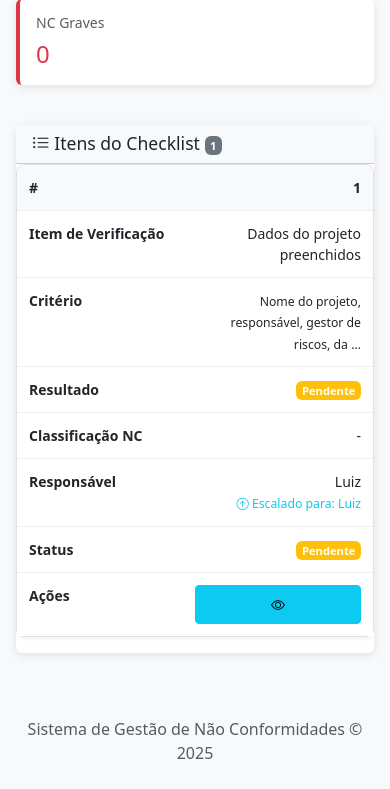
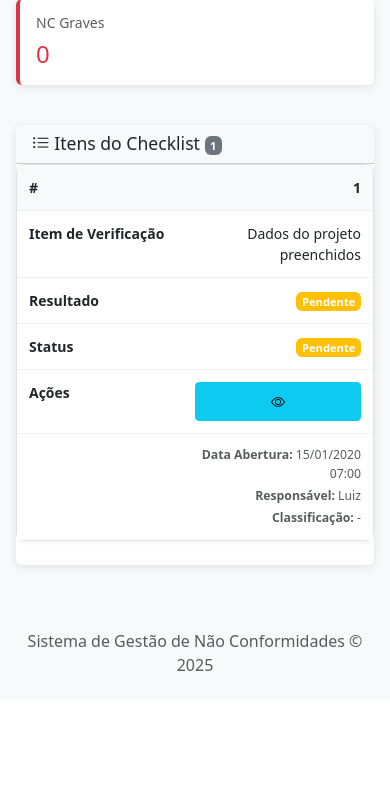
Before and after one commit to fergrenteski/checklist-nc, a Flask app: page /checklist/1 in a window 390 px wide. Shown: the part 563-1352 px from the top of the page. After the commit the page ends 1234 px from the top, so only its background shows below. Run offline with Flask 3, Linux system fonts and the light colour scheme; a user stored in the database is signed in; tables that the repository leaves empty hold one stand-in row (values such as "Sample post"); some libraries are stand-ins or nearby versions.

Commit message:
Melhorado a responsividade.

```diff
--- a/static/css/ver_checklist.css
+++ b/static/css/ver_checklist.css
@@ -17,3 +17,38 @@
 .modal.show {
     display: block;
 }
+
+/* Forçar barra de rolagem horizontal visível no container da tabela */
+.table-responsive {
+    overflow-x: auto !important;
+    overflow-y: hidden !important;
+    -webkit-overflow-scrolling: touch; /* rolagem suave em iOS */
+}
+
+/* Estilizar a barra de rolagem horizontal (WebKit) */
+.table-responsive::-webkit-scrollbar {
+    height: 10px;
+}
+.table-responsive::-webkit-scrollbar-track {
+    background: transparent;
+}
+.table-responsive::-webkit-scrollbar-thumb {
+    background-color: rgba(0,0,0,0.18);
+    border-radius: 8px;
+}
+
+/* Tornar os botões não quebráveis e garantir visibilidade */
+.table td .btn-group,
+.table td .btn {
+    white-space: nowrap;
+}
+
+/* Mobile: garantir espaço para o bloco expandido e evitar sobreposição */
+@media (max-width: 767.98px) {
+    .table-responsive {
+        padding-bottom: 0.5rem; /* espaço para a scrollbar e botões */
+    }
+    .modal.fullscreen-sm-down .modal-content {
+        padding-bottom: 1.5rem;
+    }
+}
--- a/templates/ver_checklist.html
+++ b/templates/ver_checklist.html
@@ -116,10 +116,11 @@
                                 <th>#</th>
                                 <th>Seção</th>
                                 <th>Item de Verificação</th>
-                                <th>Critério</th>
+                                <th class="d-none d-md-table-cell">Critério</th>
                                 <th>Resultado</th>
-                                <th>Classificação NC</th>
-                                <th>Responsável</th>
+                                <th class="d-none d-md-table-cell">Classificação NC</th>
+                                <th class="d-none d-md-table-cell">Responsável</th>
+                                <th class="d-none d-sm-table-cell">Data Abertura</th>
                                 <th>Status</th>
                                 <th>Ações</th>
                             </tr>
@@ -130,7 +131,7 @@
                                 <td data-label="#"><strong>{{ item.item_template.ordem }}</strong></td>
                                 <td data-label="Seção">{{ item.item_template.secao }}</td>
                                 <td data-label="Item de Verificação">{{ item.item_template.item_verificacao }}</td>
-                                <td data-label="Critério">
+                                <td class="d-none d-md-table-cell" data-label="Critério">
                                     <small>{{ item.item_template.criterio_conformidade[:50] }}
                                     {% if item.item_template.criterio_conformidade|length > 50 %}...{% endif %}</small>
                                 </td>
@@ -149,7 +150,7 @@
                                         <span class="badge bg-warning">Pendente</span>
                                     {% endif %}
                                 </td>
-                                <td data-label="Classificação NC">
+                                <td class="d-none d-md-table-cell" data-label="Classificação NC">
                                     {% if item.classificacao_nc == 'L' %}
                                         <span class="badge badge-leve">🟢 Leve</span>
                                     {% elif item.classificacao_nc == 'M' %}
@@ -160,7 +161,7 @@
                                         -
                                     {% endif %}
                                 </td>
-                                <td data-label="Responsável">
+                                <td class="d-none d-md-table-cell" data-label="Responsável">
                                     {% if item.responsavel %}
                                         {{ item.responsavel.nome }}
                                         {% if item.escalado %}
@@ -168,6 +169,13 @@
                                             <i class="bi bi-arrow-up-circle"></i> Escalado para: {{ item.escalado_para.nome }}
                                         </small>
                                         {% endif %}
+                                    {% else %}
+                                        -
+                                    {% endif %}
+                                </td>
+                                <td class="d-none d-sm-table-cell" data-label="Data Abertura">
+                                    {% if item.data_criacao %}
+                                        {{ (item.data_criacao|brasilia).strftime('%d/%m/%Y %H:%M') }}
                                     {% else %}
                                         -
                                     {% endif %}
@@ -210,6 +218,27 @@
                                         {% endif %}
                                     </div>
                                 </td>
+                                <!-- Mobile-only expanded info (full-width row inside the same tr) -->
+                                <td class="d-md-none" colspan="10">
+                                    <div class="small text-muted">
+                                        <div><strong>Data Abertura:</strong>
+                                            {% if item.data_criacao %}
+                                                {{ (item.data_criacao|brasilia).strftime('%d/%m/%Y %H:%M') }}
+                                            {% else %}
+                                                -
+                                            {% endif %}
+                                        </div>
+                                        <div class="mt-1"><strong>Responsável:</strong>
+                                            {% if item.responsavel %}{{ item.responsavel.nome }}{% else %}-{% endif %}
+                                        </div>
+                                        <div class="mt-1"><strong>Classificação:</strong>
+                                            {% if item.classificacao_nc == 'L' %}Leve
+                                            {% elif item.classificacao_nc == 'M' %}Moderada
+                                            {% elif item.classificacao_nc == 'G' %}Grave
+                                            {% else %}-{% endif %}
+                                        </div>
+                                    </div>
+                                </td>
                             </tr>
                             {% endfor %}
                         </tbody>
@@ -219,7 +248,7 @@
                 <!-- Modais de Detalhes (fora da tabela) -->
                 {% for item in checklist.itens|sort(attribute='item_template.ordem') %}
                 <div class="modal fade" id="detalhesModal{{ item.id }}" tabindex="-1">
-                    <div class="modal-dialog modal-lg modal-dialog-scrollable">
+                    <div class="modal-dialog modal-lg modal-dialog-scrollable modal-fullscreen-sm-down">
                         <div class="modal-content">
                             <div class="modal-header">
                                 <h5 class="modal-title">Detalhes do Item #{{ item.item_template.ordem }}</h5>
@@ -240,6 +269,11 @@
                                     <dd class="col-sm-8">
                                         {% if item.resultado %}{{ item.resultado }}{% else %}Não preenchido{% endif %}
                                     </dd>
+
+                                    {% if item.data_criacao %}
+                                    <dt class="col-sm-4">Data de Abertura:</dt>
+                                    <dd class="col-sm-8">{{ (item.data_criacao|brasilia).strftime('%d/%m/%Y %H:%M') }}</dd>
+                                    {% endif %}
 
                                     {% if item.observacao %}
                                     <dt class="col-sm-4">Observação:</dt>
@@ -655,7 +689,7 @@
 
 <!-- Modal de confirmação reutilizável para escalonamento -->
 <div class="modal fade" id="confirmEscalaModal" tabindex="-1" aria-hidden="true">
-    <div class="modal-dialog modal-dialog-centered">
+    <div class="modal-dialog modal-dialog-centered modal-fullscreen-sm-down">
         <div class="modal-content border-0 shadow-sm">
             <div class="modal-header bg-warning text-dark align-items-center">
                 <h5 class="modal-title mb-0"><i class="bi bi-arrow-up-circle me-2"></i> Escalar Não Conformidade</h5>
```
